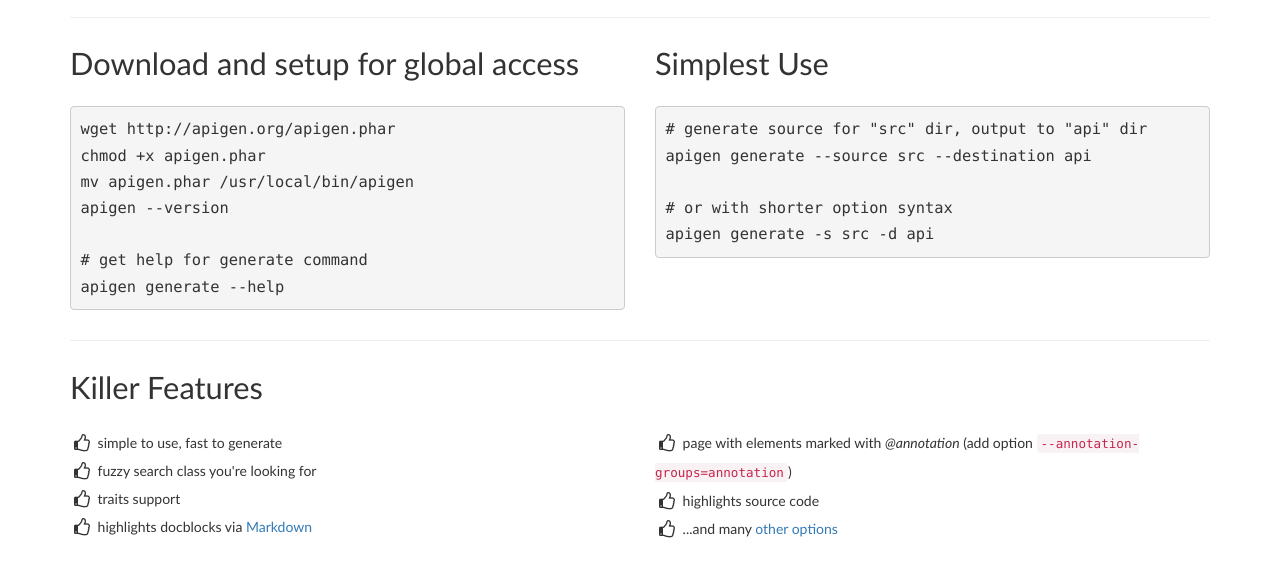
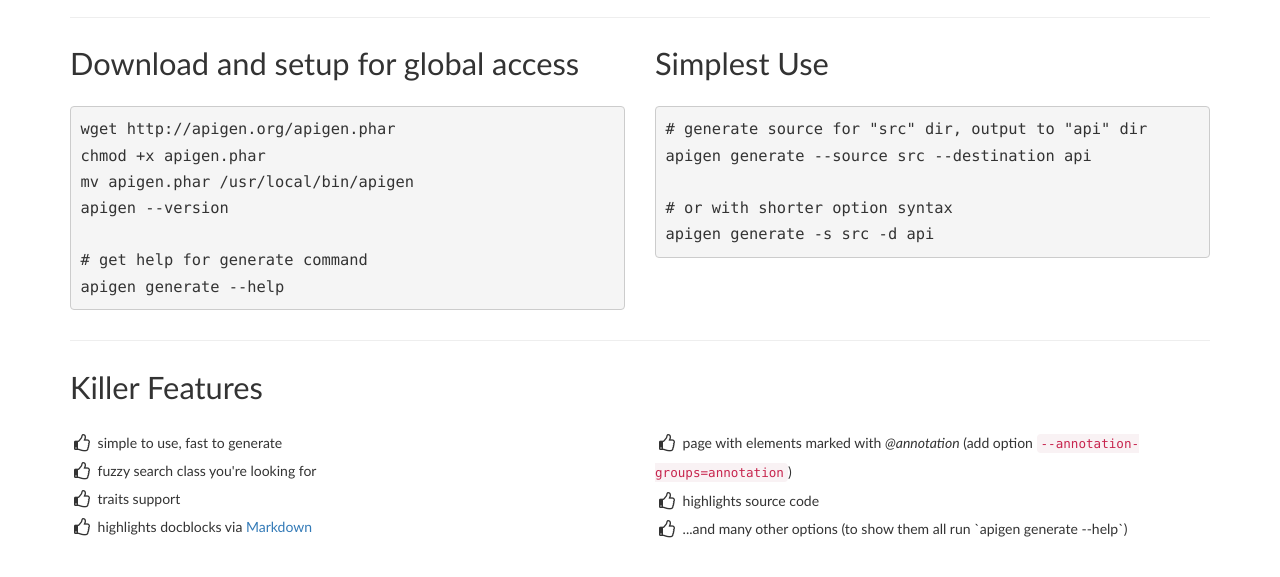
Before and after one commit to ApiGen/ApiGen.github.io, a plain HTML site: page index.html in a window 1280 px wide. Shown: the part 1241-1818 px from the top of the page. Drawn offline with nearby package versions, Linux system fonts and the light colour scheme.

Commit message:
unlink option list

```diff
--- a/index.html
+++ b/index.html
@@ -186,7 +186,7 @@ apigen generate -s src -d api</pre>
 								</li>
 								<li>
 									<i class="fa fa-fw fa-lg fa-thumbs-o-up"></i>
-									...and many <a href="https://github.com/apigen/apigen#options">other options</a>
+									...and many other options (to show them all run `apigen generate --help`)
 								</li>
 							</ul>
 						</div>
```
